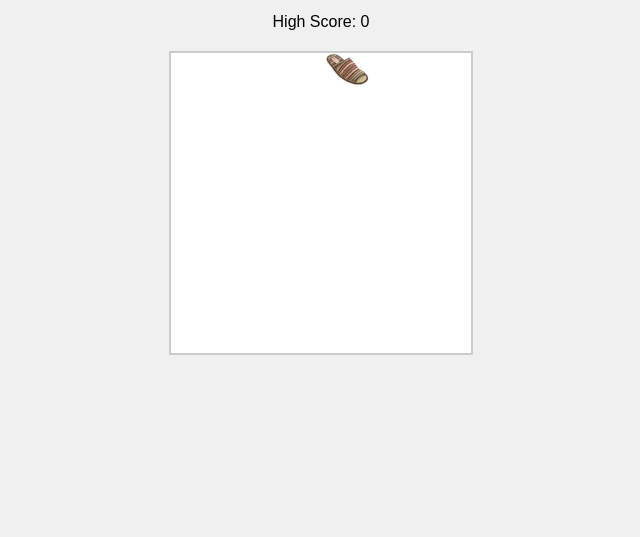
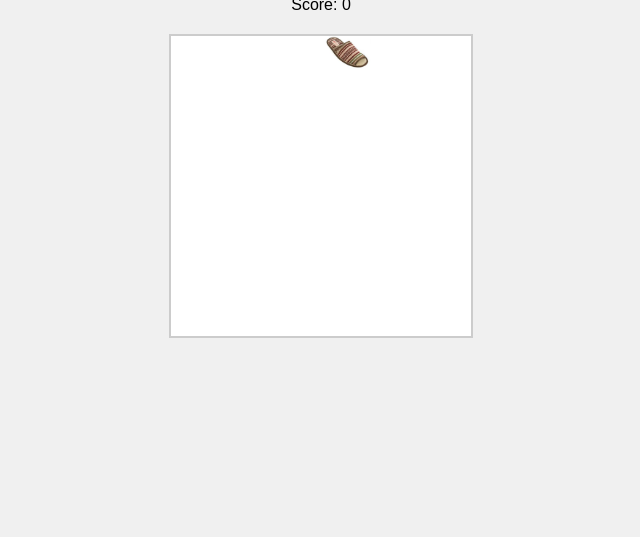
Before and after one commit to davydvoro/PressTapBot, a plain HTML site: page index.html in a window 1280 px wide. Shown: the part 263-800 px from the top of the page, without its empty margins (319-959 px from the left). Drawn offline with Linux system fonts and the light colour scheme.

Commit message:
Add files via upload

```diff
--- a/index.html
+++ b/index.html
@@ -10,7 +10,6 @@
     <div class="container">
         <h1>Tap the Slipper!</h1>
         <p>Score: <span id="score">0</span></p>
-        <p>High Score: <span id="high-score">0</span></p>
         <div class="game-area">
             <img src="slipper.png" alt="Slipper" id="slipper">
         </div>
```
